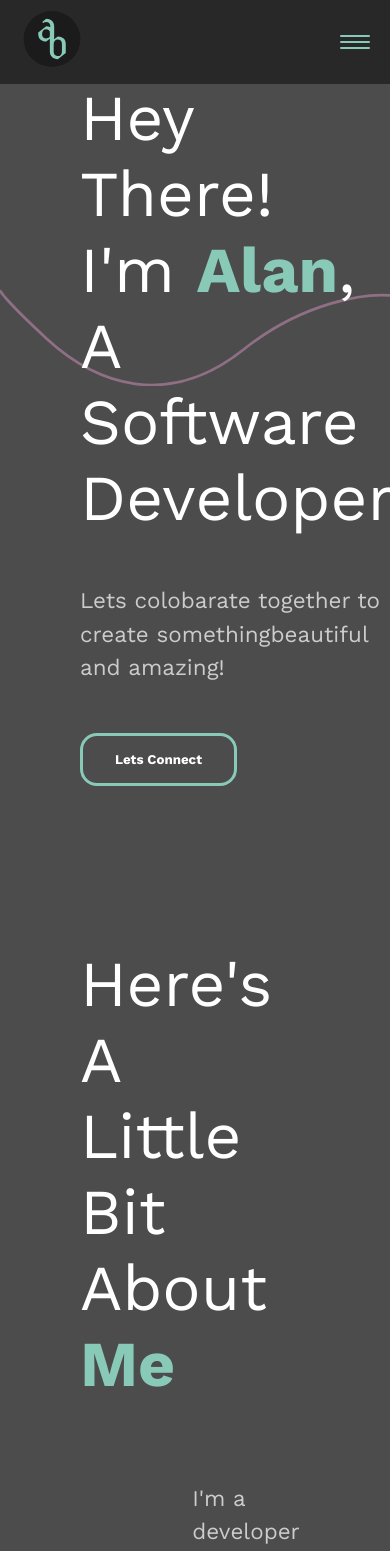
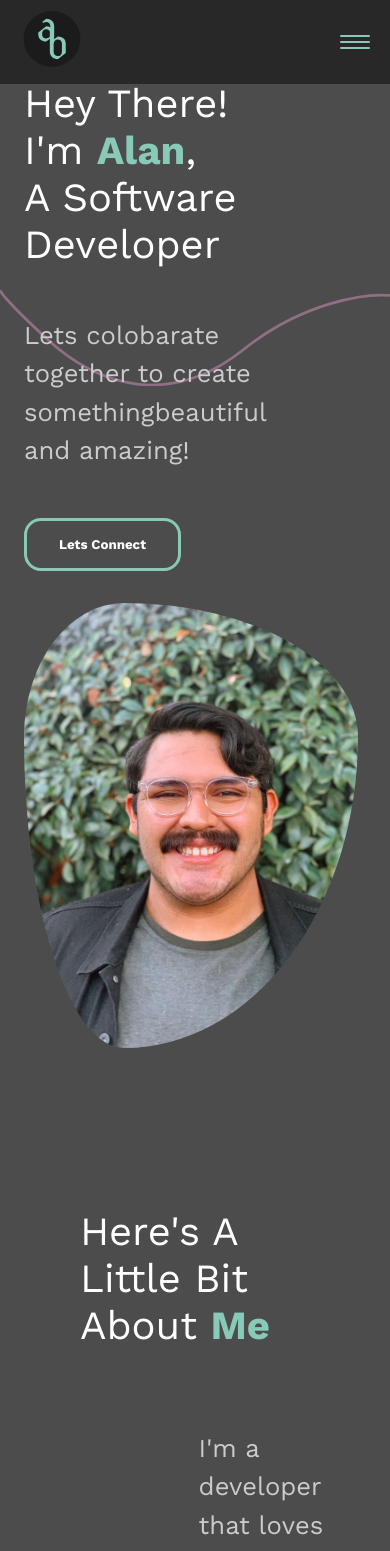
Before and after one commit to alanbedoya/portfolio2, a React (Create React App) app: page / in a window 390 px wide. Shown: the top 1551 px of the page. Built offline with nearby package versions, Linux system fonts and the light colour scheme; what react-alert-template-basic would draw is missing.

Commit message:
Banner section is responsive.

```diff
--- a/src/components/bannerSection.js
+++ b/src/components/bannerSection.js
@@ -53,13 +53,13 @@ export const BannerSection = () => {
 };
 
 const StyledBanner = styled(StyledLayout)`
-  @media (max-width: 20em) {
+  @media (max-width: 53em) {
     display: flex;
     flex-direction: column;
-    font-size: x-small;
     justify-content: center;
     justify-items: center;
     padding-right: 0;
+    padding-left: 1.5rem;
   }
 
   @media (min-width: 90em) {
@@ -73,10 +73,18 @@ const StyledBannerImage = styled(StyledImage)`
   object-fit: cover;
   border-radius: 30% 70% 70% 30% / 30% 30% 70% 70%;
 
-  @media (min-width: 1440px) {
+  @media (min-width: 90em) {
     img {
       width: 80%;
       border-radius: 30% 70% 70% 30% / 30% 30% 70% 70%;
     }
   }
+
+  @media (max-width: 53em) {
+    display: flex;
+    justify-content: center;
+    margin-top: 2rem;
+    margin-right: 2rem;
+    padding-left: 0;
+  }
 `;
--- a/src/global/globalStyles.js
+++ b/src/global/globalStyles.js
@@ -62,13 +62,14 @@ const GlobalStyles = createGlobalStyle`
       line-height: 150%;
     }
 
-    @media (max-width: 20em) {
+    @media (max-width: 53em) {
+
       h2{
-        font-size: 3.5em;
+        font-size: 2.5rem;
       }
 
       p {
-        font-size: 2.2em;
+        font-size: 1.6rem;
       }
     }
 
```
